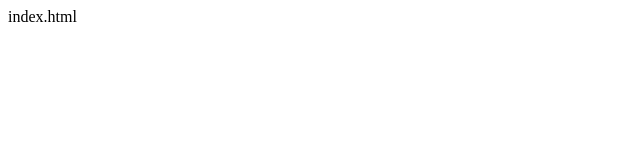
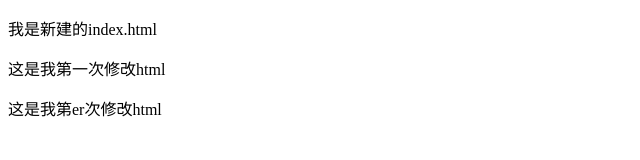
Before and after one commit to Dalianyyq/git-test, a plain HTML site: page index.html in a window 1280 px wide. Shown: the whole page, without its empty margins (0-640 px from the left). Drawn offline with Linux system fonts and the light colour scheme.

Commit message:
第四次提交 第二次修改index.html

```diff
--- a/index.html
+++ b/index.html
@@ -1 +1,14 @@
-index.html
+<!DOCTYPE html>
+<html>
+<head>
+	<title></title>
+	<link rel="stylesheet" type="text/css" href="./style.css">
+</head>
+<body>
+	<div id="app">
+		<p>我是新建的index.html</p>
+		<p>这是我第一次修改html</p>
+		<p>这是我第er次修改html</p>
+	</div>
+</body>
+</html>
```
